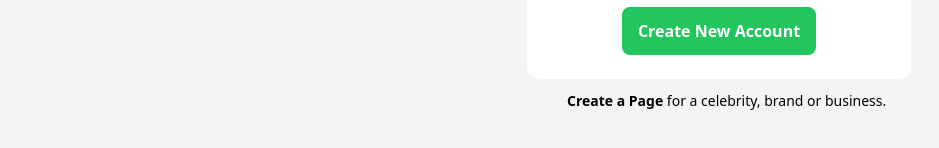
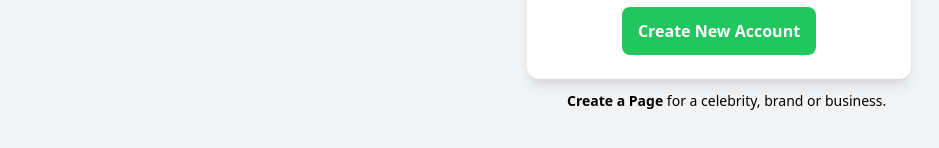
Before and after one commit to niketvns/facebook_login_clone_tailwind, a website built with Vite: page index.html in a window 1280 px wide. Shown: the part 454-602 px from the top of the page, without its empty margins (181-1120 px from the left). Built offline with nearby package versions, Linux system fonts and the light colour scheme.

Commit message:
box-shadow-changed

```diff
--- a/index.html
+++ b/index.html
@@ -13,7 +13,7 @@
         <img class="w-80" src="/fb_logo.svg" alt="facebook logo">
         <p class="text-2xl mx-6">Facebook helps you connect and share with the people in your life.</p>
     </div>
-    <div class="right bg-white py-4 px-4 rounded-xl w-96 min-w-[24rem] relative">
+    <div class="right bg-white py-4 px-4 rounded-xl w-96 min-w-[24rem] relative shadow-lg">
         <!--input form-->
         <form action="" class="flex flex-col">
             <input class="px-4 h-12 my-2 border border-1 border-gray-200 rounded-lg outline-blue-300" type="text" name="email" placeholder="Email Address or Phone Number">
```
Also changed, not shown: 1 other file.
